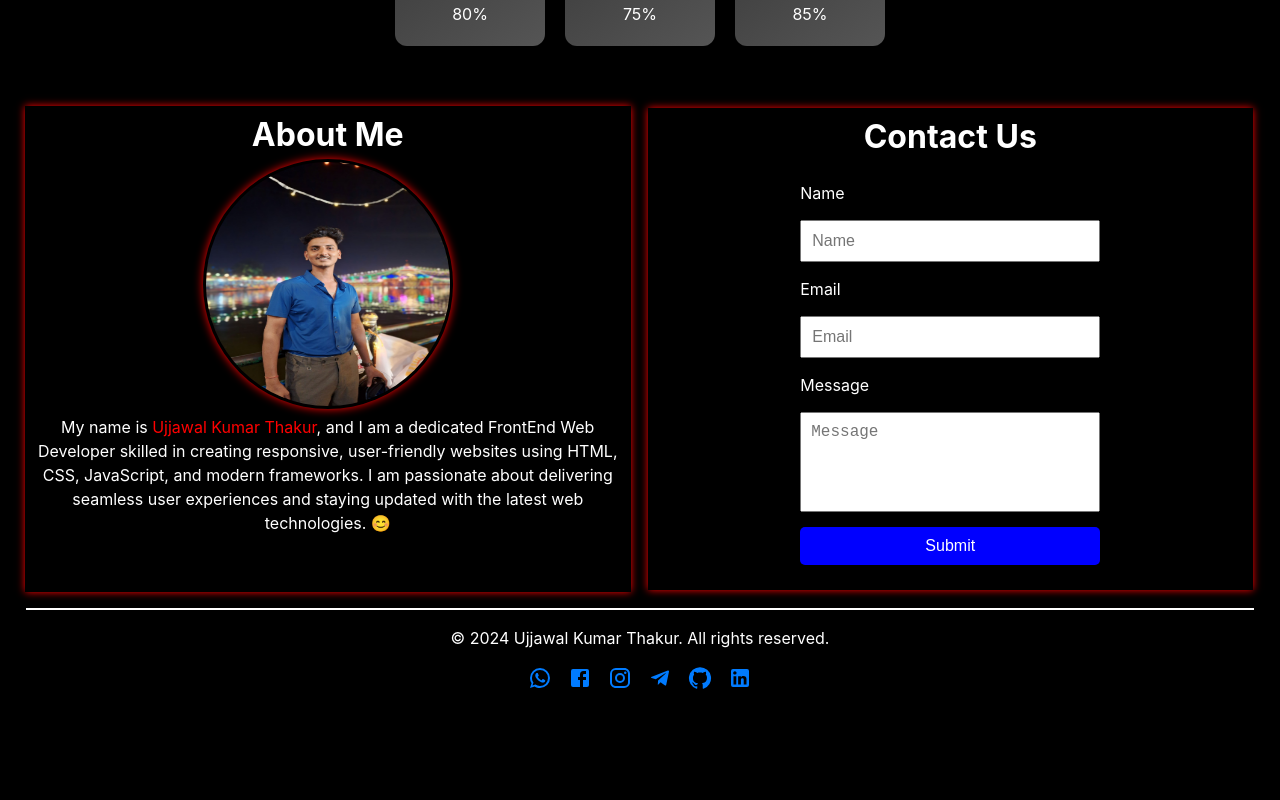
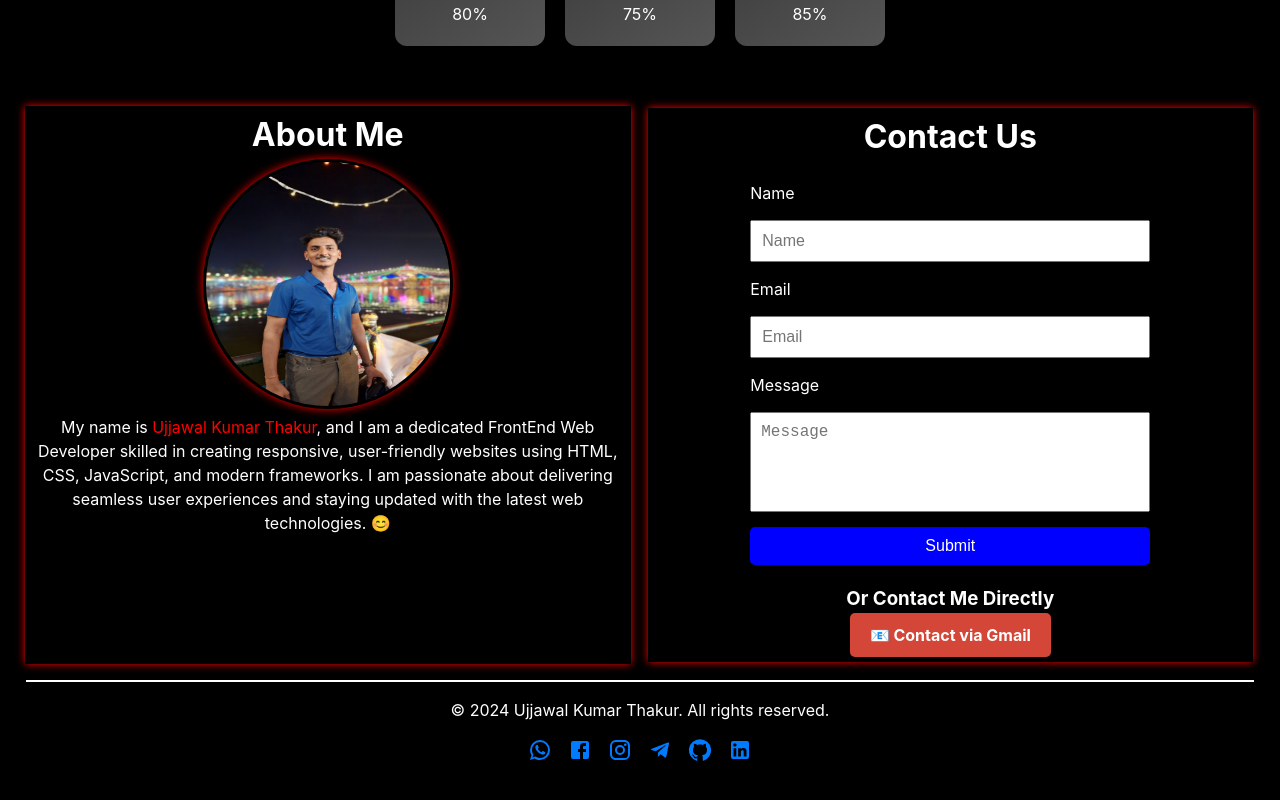
Before and after one commit to itsmeujjwal/ujjawal-portfolio, a React (Vite) app: page / in a window 1280 px wide. Shown: the part 2365-3165 px from the top of the page. Before the commit the page ends 3093 px from the top, so only its background shows below. Built offline with nearby package versions, Linux system fonts and the light colour scheme.

Commit message:
modified

```diff
--- a/src/component/AboutMe.jsx
+++ b/src/component/AboutMe.jsx
@@ -17,8 +17,8 @@ function AboutMe() {
                 }}>
                     <h1>About Me</h1>
                     <ImgStyle src="/image/ujjawal.jpg" alt="ujjawal" style={{
-                        width: "250px",
-                        height: "250px",
+                        width: "min(250px, 80vw)",
+                        height: "min(250px, 80vw)",
                         borderRadius: "50%",
                         padding: "3px",
                         boxShadow: "0px 0px 10px red",
@@ -46,7 +46,8 @@ function AboutMe() {
                     <h1>Contact Us</h1>
                     <form
                         style={{
-                            width: "300px",
+                            width: "90%",
+                            maxWidth: "400px",
                             margin: "20px auto",
                             display: "flex",
                             flexWrap: "wrap",
@@ -101,6 +102,30 @@ function AboutMe() {
                         </button>
                     </form>
 
+                    <div style={{
+                        marginTop: "20px",
+                        textAlign: "center",
+                    }}>
+                        <h3>Or Contact Me Directly</h3>
+                        <a href="mailto:thakurujjawal123@gmail.com" style={{
+                            display: "inline-block",
+                            padding: "10px 20px",
+                            backgroundColor: "#D44638",
+                            color: "#fff",
+                            textDecoration: "none",
+                            borderRadius: "5px",
+                            fontSize: "16px",
+                            fontWeight: "bold",
+                            boxShadow: "0 4px 8px rgba(0,0,0,0.2)",
+                            transition: "background-color 0.3s",
+                        }}
+                        onMouseOver={(e) => e.target.style.backgroundColor = "#B33A2F"}
+                        onMouseOut={(e) => e.target.style.backgroundColor = "#D44638"}
+                        >
+                            📧 Contact via Gmail
+                        </a>
+                    </div>
+
                 </div>
 
 
--- a/src/component/Footer.jsx
+++ b/src/component/Footer.jsx
@@ -16,12 +16,22 @@ const Container = styled('div')({
   gap: '8px',
   textAlign: 'center',
   borderTop: '2px solid white',
+  '@media (max-width: 600px)': {
+    padding: '12px',
+    margin: '12px',
+    gap: '6px',
+  },
 });
 
 const LinkContainer = styled('div')({
   display: 'flex',
   gap: '16px',
   marginTop: '8px',
+  flexWrap: 'wrap',
+  justifyContent: 'center',
+  '@media (max-width: 600px)': {
+    gap: '12px',
+  },
 });
 
 const StyledLink = styled('a')({
```
